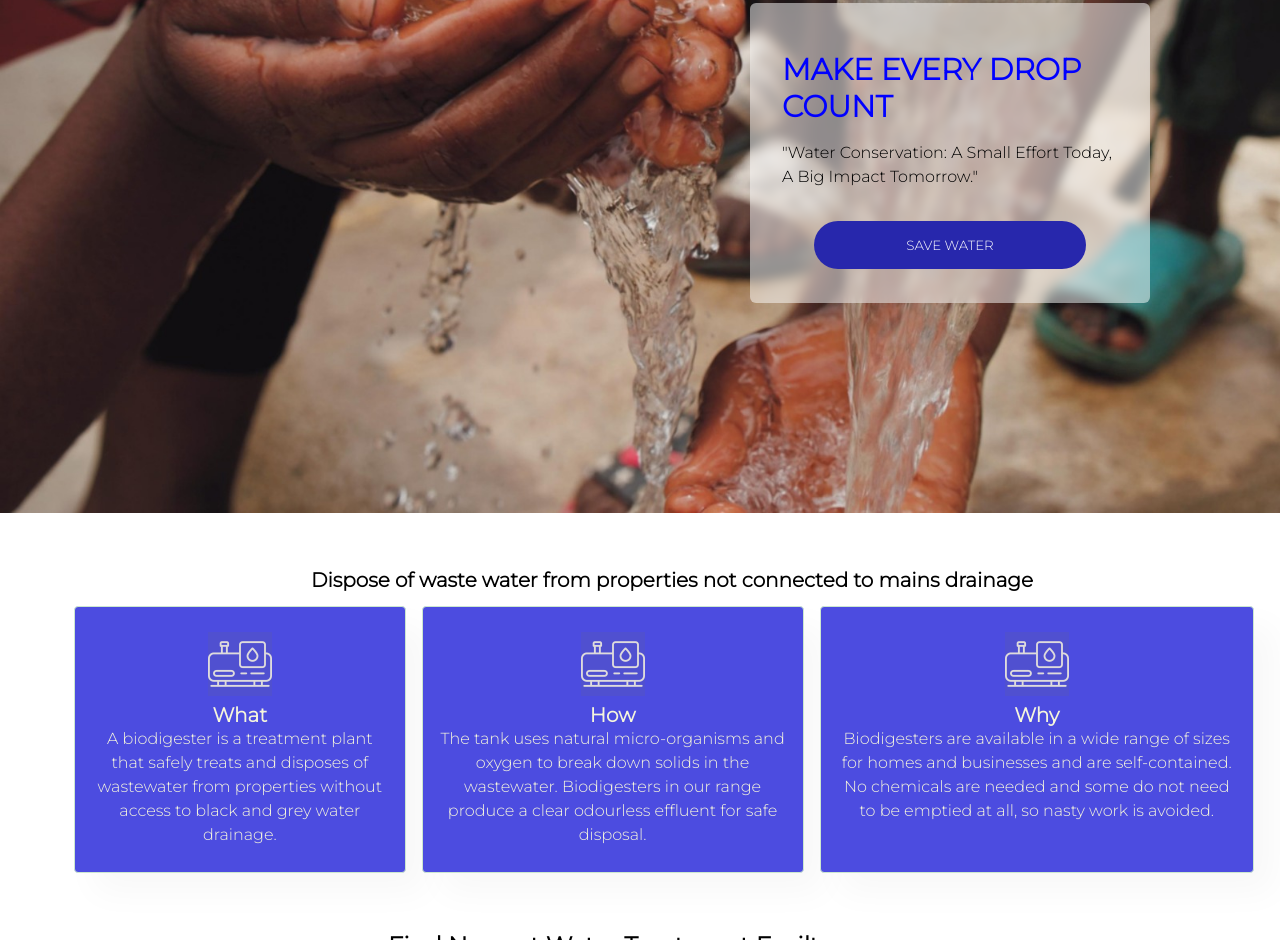
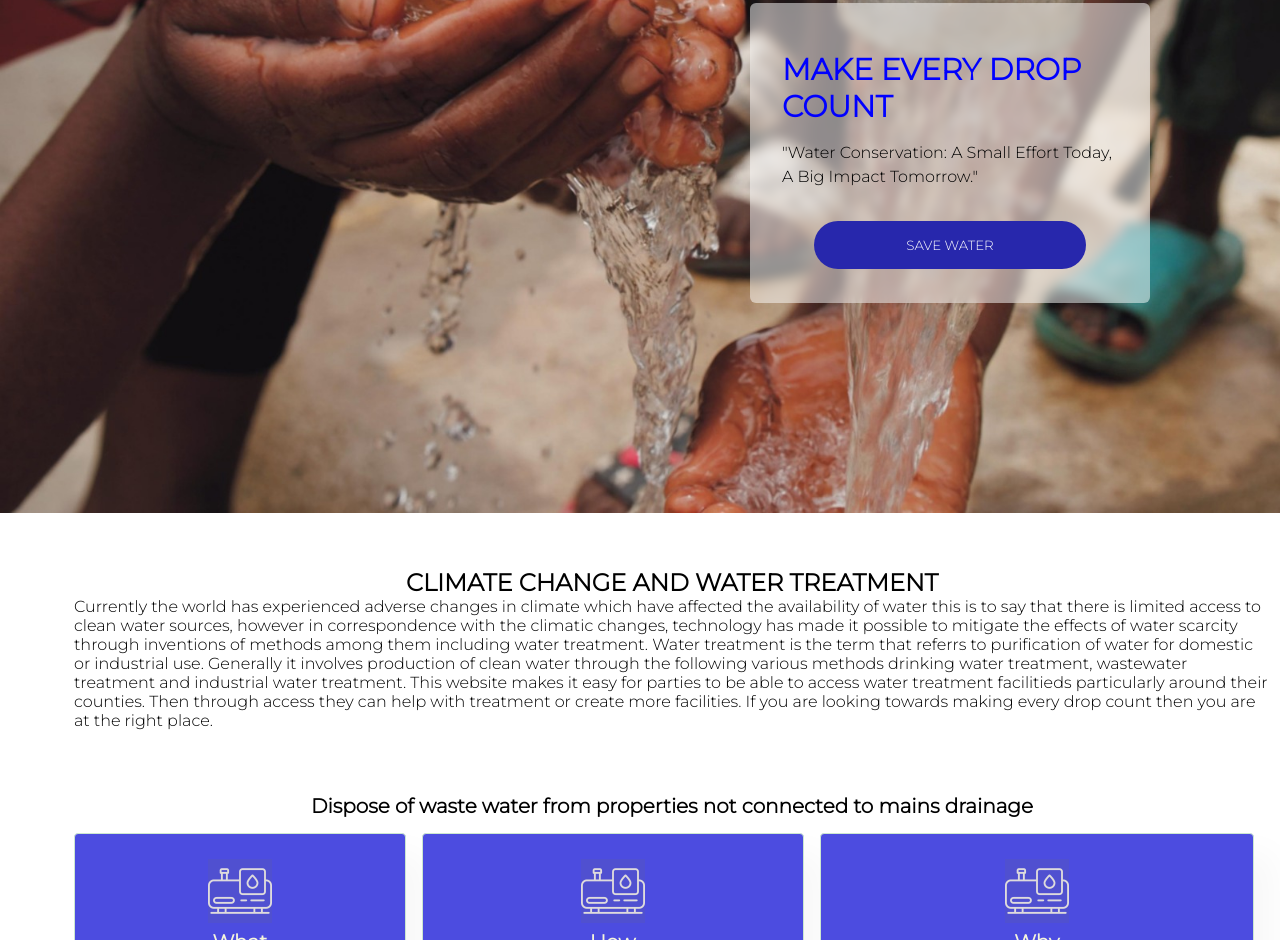
Before and after one commit to Abdurrahmaan9/Water-solution-web-application, a plain HTML site: page index.html in a window 1280 px wide. Shown: the part 276-1216 px from the top of the page. Drawn offline with Linux system fonts and the light colour scheme.

Commit message:
Update index.html

```diff
--- a/index.html
+++ b/index.html
@@ -29,7 +29,19 @@
             <button class="button">SAVE WATER</button>
         </div>
     </section>
-
+    <section id = "feature" class = "section-p">
+        <div class="fe-text"></div>
+        <br><h1>CLIMATE CHANGE AND WATER TREATMENT</h1>
+    <p> Currently the world has experienced adverse changes in climate which have affected the availability of water
+        this is to say that there is limited access to clean water sources, however in correspondence with the climatic changes,
+        technology has made it possible to mitigate the effects of water scarcity through inventions of methods among them including
+        water treatment. Water treatment is the term that referrs to purification of water for domestic or industrial use.
+        Generally it involves production of clean water through the following various methods drinking water treatment, wastewater treatment
+        and industrial water treatment. This website makes it easy for parties to be able to access water treatment facilitieds particularly
+        around their counties. Then through access they can help with treatment or create more facilities. If you are looking towards
+        making every drop count then you are at the right place.
+    </p>
+    </section>
 
     <section id="feature" class="section-pl">
         <div class="fe-text">
```
